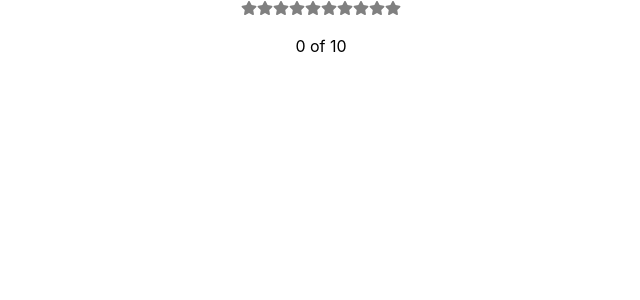
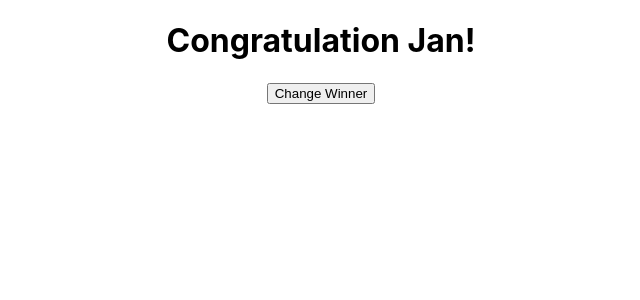
Before and after one commit to uzzal71/React-Hooks, a React (Create React App) app: page / in a window 1280 px wide. Shown: the top 300 px of the page, without its empty margins (319-959 px from the left). Built offline with nearby package versions, Linux system fonts and the light colour scheme.

Commit message:
Introducing useEffect

```diff
--- a/src/App.js
+++ b/src/App.js
@@ -1,33 +1,17 @@
-import { useState } from 'react';
+import { useState, useEffect } from 'react';
 import './App.css';
-import { FaStar } from "react-icons/fa";
-
-const createArray = (length) => [
-  ...Array(length)
-];
-
-const Star = ({ selected=false, onSelect }) => {
-  return <FaStar color={selected ? "red" : "gray"} onClick={onSelect}/>
-};
-
-const StarRating = ({ totalStars = 5 }) => {
-  const [selectedStars, setSelectedStars] = useState(0);
-
-  return (
-    <>
-      {createArray(totalStars).map((n, i) => (
-        <Star key={i} selected={selectedStars > i} onSelect={() => setSelectedStars(i + 1)}/>
-      ))}
-      <p>{selectedStars} of {totalStars}</p>
-    </>
-  )
-};
 
 const App = (props) => {
+  const [name, setName] = useState("Jan");
+
+  useEffect(() => {
+    document.title = `Celebrate ${name}`;
+  },[name]);
 
   return (
     <div className="App">
-      <StarRating totalStars={10}/>
+      <h1>Congratulation {name}!</h1>
+      <button onClick={() => setName("Will")}>Change Winner</button>
     </div>
   );
 }
```
